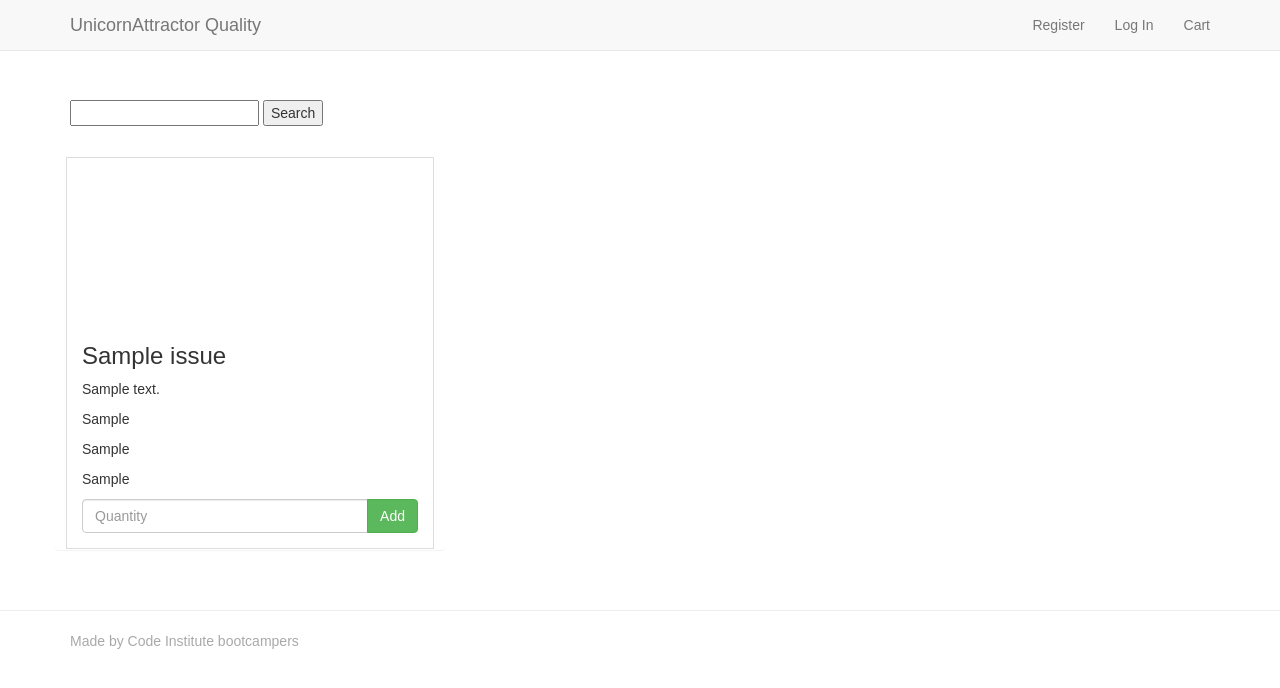
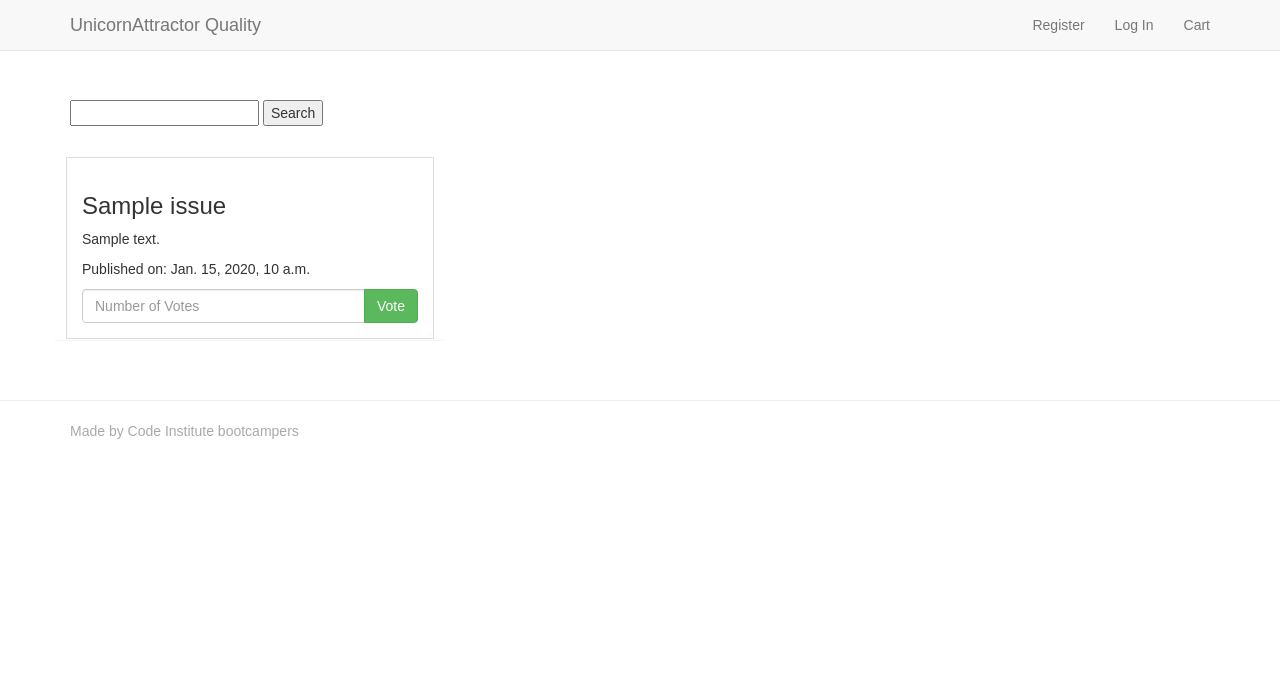
Before and after one commit to mickh14/unicorn-quality, a Django app: page /issues/ in a window 1280 px wide. Shown: the top 688 px of the page. Run offline with Django 3.2, Linux system fonts and the light colour scheme; tables that the repository leaves empty hold one stand-in row (values such as "Sample post"); some libraries are stand-ins or nearby versions.

Commit message:
update issue  model and html

```diff
--- a/issues/models.py
+++ b/issues/models.py
@@ -1,4 +1,5 @@
 from django.db import models
+from django.utils import timezone
 
 # Create your models here.
 from django.db import models
@@ -7,9 +8,7 @@ from django.db import models
 class Issue(models.Model):
     name = models.CharField(max_length=254, default='')
     description = models.TextField()
-    steps_to_reproduce = models.TextField(max_length=140, default='Enter steps')
-    expected_result = models.TextField(max_length=140, default='wWat should happen?')
-    actual_result = models.TextField(max_length=140, default='What is happening?')
+    published_date = models.DateTimeField(blank=True, null=True, default=timezone.now)
 
 
     def __str__(self):
--- a/issues/templates/issues.html
+++ b/issues/templates/issues.html
@@ -5,20 +5,17 @@
     {% for issue in issues %}
         <div class="col-xs-10 col-xs-offset-1 col-sm-offset-0 col-sm-6 col-md-4 display panel panel-default">
             <div class="panel-body">
-                <div class="product" style="background-image: url('{{ MEDIA_URL }}{{ issue.image }}')"></div>
 
                 <h3>{{ issue.name }}</h3>
                 <p class="issue-description">{{ issue.description }}</p>
-                <p class="issue-description">{{ issue.steps_to_reproduce }}</p>
-                <p class="issue-description">{{ issue.expected_result }}</p>
-                <p class="issue-description">{{ issue.actual_result }}</p>
+                <p><span class="boldtext">Published on:</span> {{ issue.published_date }} </p>
 
                 <form method="post" action="{% url 'add_to_cart' issue.id %}">
                     {% csrf_token %}
                     <div class="input-group">
-                        <input name="quantity" type="number" min="1" max="999" class="form-control" placeholder="Quantity">
+                        <input name="quantity" type="number" min="1" max="999" class="form-control" placeholder="Number of Votes">
                         <span class="input-group-btn">
-                            <button class="btn btn-success" type="submit">Add</button>
+                            <button class="btn btn-success" type="submit">Vote</button>
                         </span>
                     </div>
                 </form>
--- a/unicornquality/urls.py
+++ b/unicornquality/urls.py
@@ -14,6 +14,7 @@ Including another URLconf
     2. Add a URL to urlpatterns:  url(r'^blog/', include('blog.urls'))
 """
 from django.conf.urls import url, include
+from django.views.generic import RedirectView
 from django.contrib import admin
 from accounts import urls as urls_accounts
 from issues import urls as urls_issues
@@ -26,6 +27,7 @@ from .settings import MEDIA_ROOT
 
 urlpatterns = [
     url(r'^admin/', admin.site.urls),
+    url(r'^$', RedirectView.as_view(url='issues/')),
     url(r'^accounts/', include(urls_accounts)),
     url(r'^issues/', include(urls_issues)),
     url(r'^cart/', include(urls_cart)),
```
Also changed, not shown: issues/migrations/0003_auto_20200303_0828.py (added).
